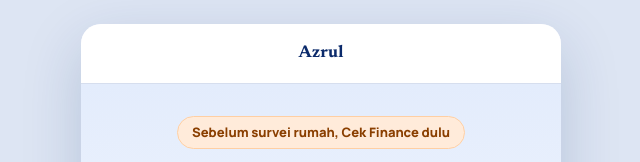
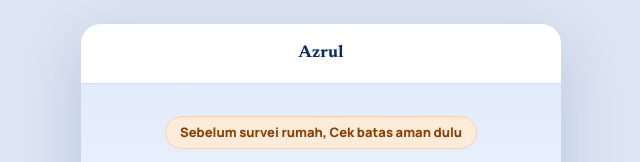
Before and after one commit to wongkaya/properticode, a plain HTML site: page index.html in a window 1280 px wide. Shown: the top 162 px of the page, without its empty margins (319-959 px from the left). Drawn offline with Linux system fonts and the light colour scheme.

Commit message:
Update index.html

```diff
--- a/index.html
+++ b/index.html
@@ -195,7 +195,7 @@ footer p{margin-top:10px;line-height:1.65}
 <header class="top"><span class="brand" id="brand">KPR</span></header>
 
 <section class="hero"><div class="wrap ctr">
-  <span class="hook">Sebelum survei rumah, Cek Finance dulu</span>
+  <span class="hook">Sebelum survei rumah, Cek batas aman dulu</span>
   <h1 class="ht">Berapa batas aman Anda untuk beli rumah secara cash atau KPR?</h1>
   <p class="lead">Isi 2 menit. Pilih metode pembelian, lalu lihat harga rumah yang aman sesuai kondisi keuangan Anda.</p>
   <div class="photo" id="heroPhoto" aria-hidden="true"></div>
```
